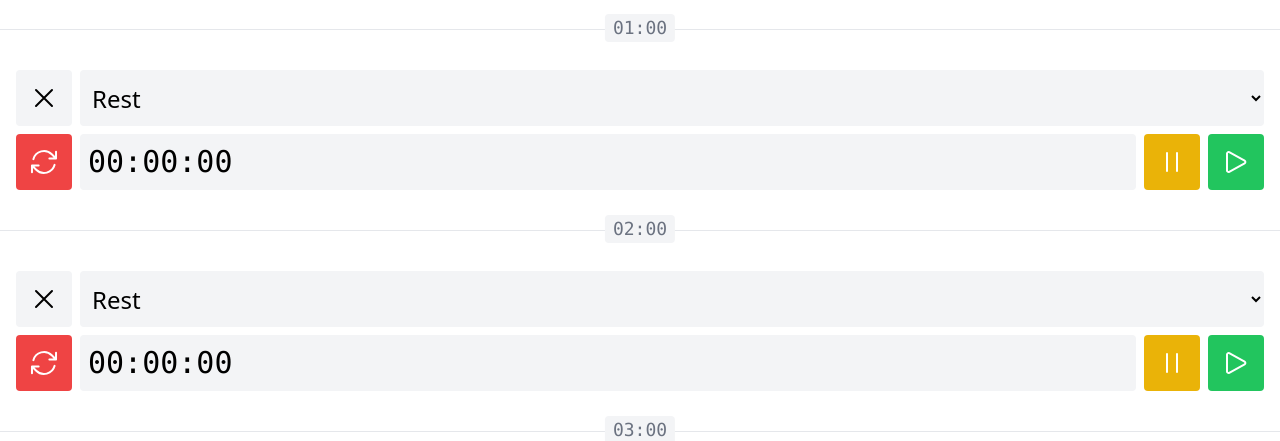
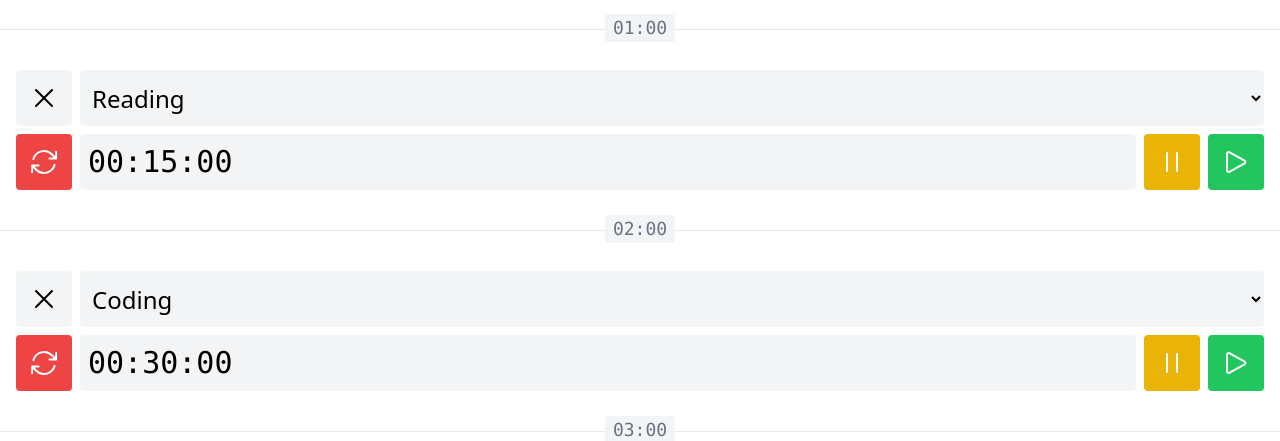
Before and after one commit to Maksym-Siroshtan/ontrack, a Vue app: page /#timeline in a window 1280 px wide. Shown: the part 260-701 px from the top of the page. Built offline with nearby package versions, Linux system fonts and the light colour scheme.

Commit message:
Randomize timeline item activities

```diff
--- a/src/App.vue
+++ b/src/App.vue
@@ -15,8 +15,8 @@ import TheProgress from './pages/TheProgress.vue'
 import TheNav from './components/TheNav.vue'
 
 const currentPage = ref(normalizePageHash())
-const timelineItems = ref(generateTimelineItems())
 const activities = ref(generateActivities())
+const timelineItems = ref(generateTimelineItems(activities.value))
 const activitySelectOptions = computed(() => generateActivitySelectOptions(activities.value))
 
 function goTo(page) {
@@ -31,6 +31,7 @@ function deleteActivity(activity) {
   timelineItems.value.forEach((timelineItem) => {
     if (timelineItem.activityId === activity.id) {
       timelineItem.activityId = null
+      timelineItem.activitySeconds = 0
     }
   })
   activities.value.splice(activities.value.indexOf(activity), 1)
--- a/src/functions.js
+++ b/src/functions.js
@@ -4,8 +4,7 @@ import {
   SECONDS_IN_MINUTE,
   SECONDS_IN_HOUR,
   MINUTES_IN_HOUR,
-  HOUR_IN_DAY,
-  MIDNIGHT_HOUR
+  HOUR_IN_DAY
 } from './constants'
 import { isPageValid, isNull } from './validators'
 
@@ -47,12 +46,12 @@ export function id() {
   return Date.now().toString(36) + Math.random().toString(36).substring(2)
 }
 
-export function generateTimelineItems() {
-  const timelineItems = []
-  for (let hour = MIDNIGHT_HOUR; hour < HOUR_IN_DAY; hour++) {
-    timelineItems.push({ hour, activityId: null, activitySeconds: 0 })
-  }
-  return timelineItems
+export function generateTimelineItems(activities) {
+  return [...Array(HOUR_IN_DAY).keys()].map((hour) => ({
+    hour,
+    activityId: hour % 4 === 0 ? null : activities[hour % 2].id,
+    activitySeconds: hour % 4 === 0 ? 0 : (15 * SECONDS_IN_MINUTE * hour) % SECONDS_IN_HOUR
+  }))
 }
 
 export function generateActivitySelectOptions(activities) {
```
